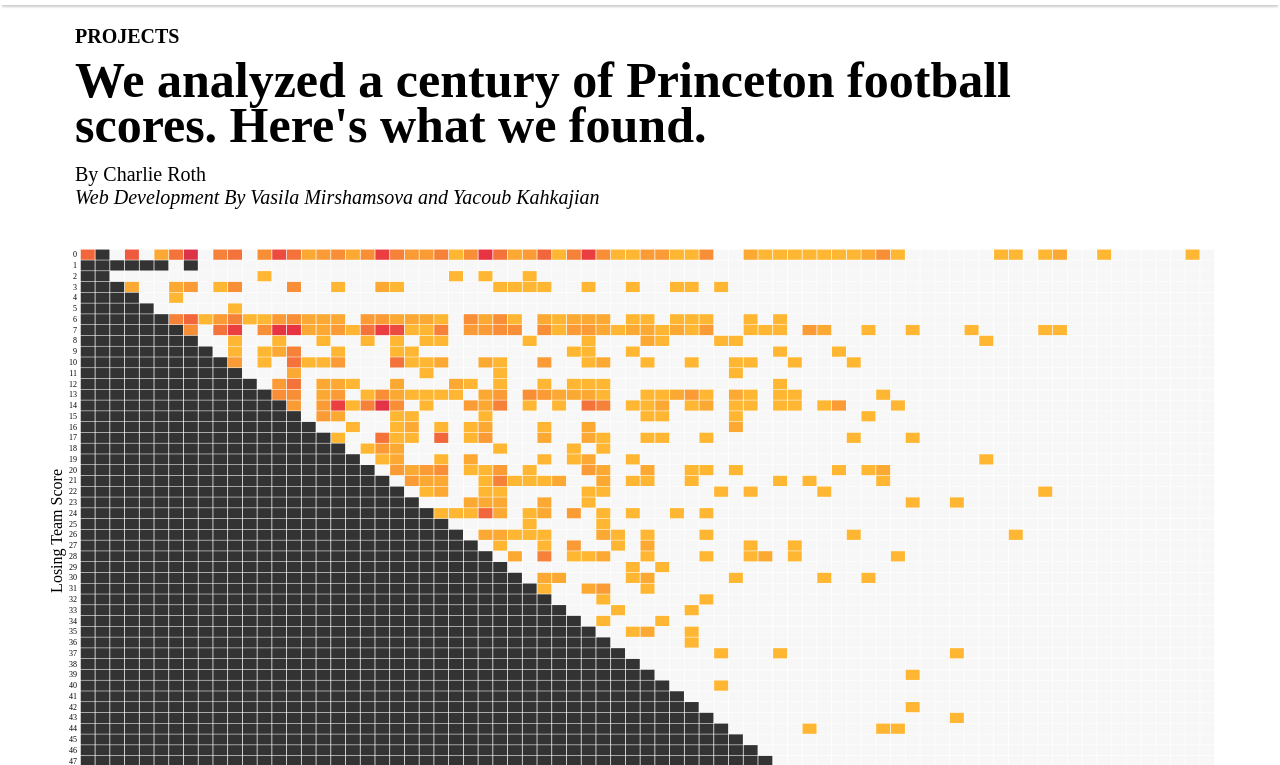
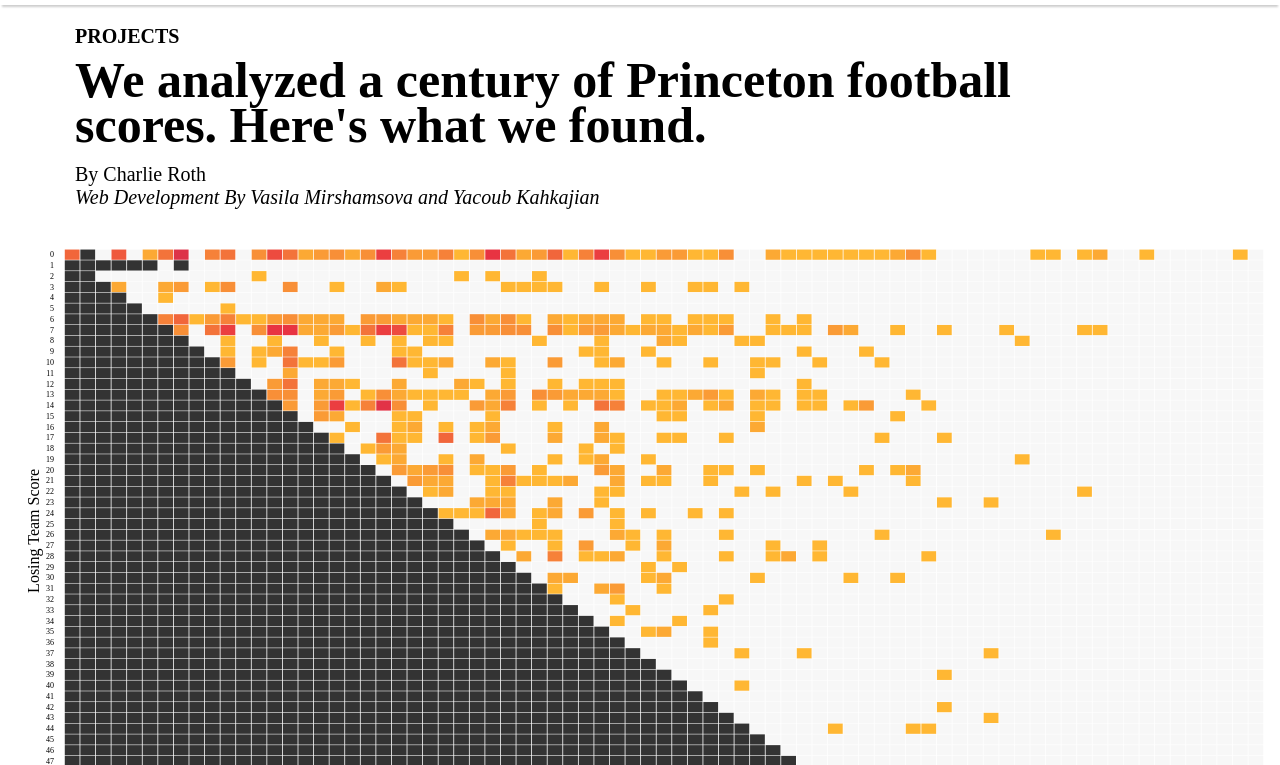
Before and after one commit to AnanyaGrover1/scorigami, a plain HTML site: page index.html in a window 1280 px wide. Shown: the part 35-800 px from the top of the page. Drawn offline with nearby package versions, Linux system fonts and the light colour scheme; a web font is replaced by a local one.

Commit message:
Make y-axis sticky

```diff
--- a/index.html
+++ b/index.html
@@ -68,7 +68,7 @@
     <span>
       <a href="https://dailyprincetonian.com">
         <img class="logo" alt="The Daily Princetonian logo"
-          src="https://dirgyzwl2hnqq.cloudfront.net/8ab5ccf6483af37484451354a9d9e4e3/dist/img/prince_logo_6-20-2020.svg" /></a>
+             src="https://dirgyzwl2hnqq.cloudfront.net/8ab5ccf6483af37484451354a9d9e4e3/dist/img/prince_logo_6-20-2020.svg"/></a>
         <!-- "https://dirgyzwl2hnqq.cloudfront.net/8ab5ccf6483af37484451354a9d9e4e3/dist/img/prince_logo_scrolled.png"  -->
         <a href="#coverimage" style="text-decoration: none;"></a><span class="project-name">&ensp;|&ensp;Princeton Scorigami</span>
     </span>
@@ -76,16 +76,22 @@
 </nav>
 
 <!-- Create a div where the graph will take place -->
-  <div id = "header">
-    <div class = "headline body-text">
+<div id="header">
+    <div class="headline body-text">
         <div class="overline">PROJECTS</div>
         <p class="scorigami">We analyzed a century of Princeton football scores. Here's what we found.</p>
-      <div class="byline">By Charlie Roth <br><em> Web Development By Vasila Mirshamsova and Yacoub Kahkajian</em></div>
+        <div class="byline">By Charlie Roth <br><em> Web Development By Vasila Mirshamsova and Yacoub Kahkajian</em>
+        </div>
     </div>
     <div id="tutorial">Scroll horizontally.</div>
-      <div id="scrollable"><div id="my_dataviz"></div></div>
-      <div class = "toggle-wrapper">
-        <p class = "counts-label">Show Counts</p>
+    <div id="grid">
+        <div id="yaxis"></div>
+        <div id="scrollable">
+            <div id="my_dataviz"></div>
+        </div>
+    </div>
+    <div class="toggle-wrapper">
+        <p class="counts-label">Show Counts</p>
         <label class="switch">
             <input type="checkbox" id="switch">
             <span class="slider round"></span>
@@ -95,11 +101,22 @@
 
 
 </div>
-    <div class = "article body-text">
-        <p>Sed ut perspiciatis unde omnis iste natus error sit voluptatem accusantium doloremque laudantium, totam rem aperiam, eaque ipsa quae ab illo inventore veritatis et quasi architecto beatae vitae dicta sunt explicabo. Nemo enim ipsam voluptatem quia voluptas sit aspernatur aut odit aut fugit, sed quia consequuntur magni dolores eos qui ratione voluptatem sequi nesciunt. Neque porro quisquam est, qui dolorem ipsum quia dolor sit amet, consectetur, adipisci velit, sed quia non numquam eius modi tempora incidunt ut labore et dolore magnam aliquam quaerat voluptatem. Ut enim ad minima veniam, quis nostrum exercitationem ullam corporis suscipit laboriosam, nisi ut aliquid ex ea commodi consequatur? Quis autem vel eum iure reprehenderit qui in ea voluptate velit esse quam nihil molestiae consequatur, vel illum qui dolorem eum fugiat quo voluptas nulla pariatur?</p>
-        <br><p>Lorem ipsum dolor sit amet, consectetur adipiscing elit, sed do eiusmod tempor incididunt ut labore et dolore magna aliqua. Ut enim ad minim veniam, quis nostrud exercitation ullamco laboris nisi ut aliquip ex ea commodo consequat. Duis aute irure dolor in reprehenderit in voluptate velit esse cillum dolore eu fugiat nulla pariatur. Excepteur sint occaecat cupidatat non proident, sunt in culpa qui officia deserunt mollit anim id est laborum.</p>
+<div class="article body-text">
+    <p>Sed ut perspiciatis unde omnis iste natus error sit voluptatem accusantium doloremque laudantium, totam rem
+        aperiam, eaque ipsa quae ab illo inventore veritatis et quasi architecto beatae vitae dicta sunt explicabo. Nemo
+        enim ipsam voluptatem quia voluptas sit aspernatur aut odit aut fugit, sed quia consequuntur magni dolores eos
+        qui ratione voluptatem sequi nesciunt. Neque porro quisquam est, qui dolorem ipsum quia dolor sit amet,
+        consectetur, adipisci velit, sed quia non numquam eius modi tempora incidunt ut labore et dolore magnam aliquam
+        quaerat voluptatem. Ut enim ad minima veniam, quis nostrum exercitationem ullam corporis suscipit laboriosam,
+        nisi ut aliquid ex ea commodi consequatur? Quis autem vel eum iure reprehenderit qui in ea voluptate velit esse
+        quam nihil molestiae consequatur, vel illum qui dolorem eum fugiat quo voluptas nulla pariatur?</p>
+    <br>
+    <p>Lorem ipsum dolor sit amet, consectetur adipiscing elit, sed do eiusmod tempor incididunt ut labore et dolore
+        magna aliqua. Ut enim ad minim veniam, quis nostrud exercitation ullamco laboris nisi ut aliquip ex ea commodo
+        consequat. Duis aute irure dolor in reprehenderit in voluptate velit esse cillum dolore eu fugiat nulla
+        pariatur. Excepteur sint occaecat cupidatat non proident, sunt in culpa qui officia deserunt mollit anim id est
+        laborum.</p>
 </div>
-
 
 
 </body>
--- a/script.js
+++ b/script.js
@@ -2,13 +2,21 @@ import { parse } from "./parse.js";
 
 // set the dimensions and margins of the graph
 var margin = {top: 20, right: 25, bottom: 30, left: 40},
-    width = 1200 - margin.left - margin.right,
+    width = 1200,
     height = 600 - margin.top - margin.bottom;
 
 // append the svg object to the body of the page
 var svg = d3.select("#my_dataviz")
     .append("svg")
-    .attr("width", width + margin.left + margin.right)
+    .attr("width", width)
+    .attr("height", height + margin.top + margin.bottom)
+    .append("g")
+    .attr("transform",
+        "translate(" + 0 + "," + margin.top + ")");
+
+var svg2 = d3.select("#yaxis")
+    .append("svg")
+    .attr("width", width)
     .attr("height", height + margin.top + margin.bottom)
     .append("g")
     .attr("transform",
@@ -46,11 +54,11 @@ d3.json(await parse(), function(data) {
         .range([ 0, height ])
         .domain(myVars)
         .padding(0.05);
-    svg.append("g")
+    svg2.append("g")
         .style("font-size", 8)
         .call(d3.axisLeft(y).tickSize(0))
         .select(".domain").remove()
-    svg.append("text")
+    svg2.append("text")
         .attr("class", "y label")
         .attr("text-anchor", "end")
         .attr("x", -height/2 + height/10)
--- a/style.css
+++ b/style.css
@@ -14,6 +14,16 @@
 
 #tutorial {
     display: none;
+}
+
+#grid {
+    display: flex;
+    justify-content: center;
+}
+
+#yaxis {
+    width: 37px;
+    padding-right: 10px;
 }
 
 .toggle-wrapper{
```
Lines whose indentation alone changed are shown as unchanged.
